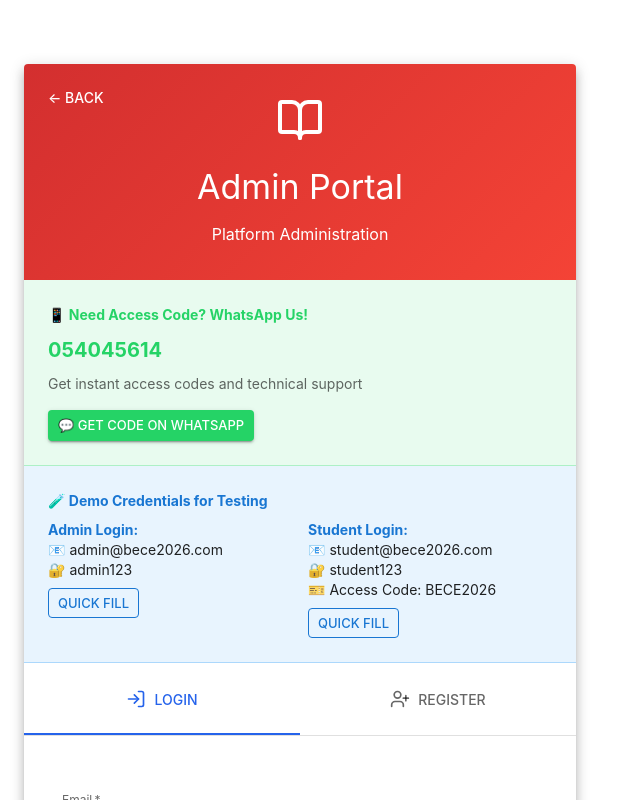
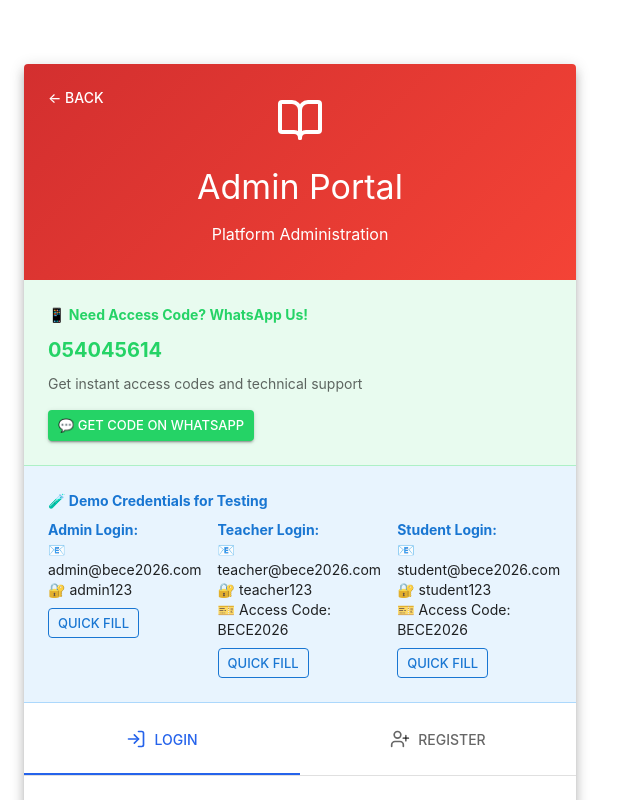
Before and after one commit to rubenbediako/bece1, a React (Vite) app: page / in a window 1280 px wide. Both pictures are taken after a click on the button "ADMIN LOGIN". Shown: the top 800 px of the page, without its empty margins (0-640 px from the left). Built offline with nearby package versions, Linux system fonts and the light colour scheme.

Commit message:
feat: update UI and fix bugs

```diff
--- a/src/components/AuthPage.tsx
+++ b/src/components/AuthPage.tsx
@@ -212,7 +212,7 @@ const AuthPage: React.FC<AuthPageProps> = ({ adminMode = false, onBack }) => {
             <Typography variant="subtitle2" sx={{ color: '#1976d2', fontWeight: 'bold', mb: 1 }}>
               🧪 Demo Credentials for Testing
             </Typography>
-            <Box sx={{ display: 'grid', gridTemplateColumns: '1fr 1fr', gap: 2, fontSize: '0.875rem' }}>
+            <Box sx={{ display: 'grid', gridTemplateColumns: '1fr 1fr 1fr', gap: 2, fontSize: '0.875rem' }}>
               <Box>
                 <Typography variant="body2" sx={{ fontWeight: 'bold', color: '#1976d2' }}>Admin Login:</Typography>
                 <Typography variant="body2">📧 admin@bece2026.com</Typography>
@@ -226,6 +226,28 @@ const AuthPage: React.FC<AuthPageProps> = ({ adminMode = false, onBack }) => {
                       password: 'admin123',
                       accessCode: '',
                       userType: 'admin'
+                    });
+                    setTabValue(0);
+                  }}
+                  sx={{ mt: 1, color: '#1976d2', borderColor: '#1976d2' }}
+                >
+                  Quick Fill
+                </Button>
+              </Box>
+              <Box>
+                <Typography variant="body2" sx={{ fontWeight: 'bold', color: '#1976d2' }}>Teacher Login:</Typography>
+                <Typography variant="body2">📧 teacher@bece2026.com</Typography>
+                <Typography variant="body2">🔐 teacher123</Typography>
+                <Typography variant="body2">🎫 Access Code: BECE2026</Typography>
+                <Button
+                  size="small"
+                  variant="outlined"
+                  onClick={() => {
+                    setLoginForm({
+                      email: 'teacher@bece2026.com',
+                      password: 'teacher123',
+                      accessCode: 'BECE2026',
+                      userType: 'student'
                     });
                     setTabValue(0);
                   }}
@@ -400,6 +422,7 @@ const AuthPage: React.FC<AuthPageProps> = ({ adminMode = false, onBack }) => {
                       label="Role"
                     >
                       <MenuItem value="student">Student</MenuItem>
+                      <MenuItem value="teacher">Teacher</MenuItem>
                       <MenuItem value="admin">Administrator</MenuItem>
                     </Select>
                   </FormControl>
--- a/src/contexts/AuthContext.tsx
+++ b/src/contexts/AuthContext.tsx
@@ -5,7 +5,7 @@ export interface User {
   id: string;
   username: string;
   email: string;
-  role: 'admin' | 'student';
+  role: 'admin' | 'student' | 'teacher';
   fullName: string;
   createdAt: string;
 }
@@ -47,7 +47,7 @@ interface RegisterData {
   email: string;
   password: string;
   fullName: string;
-  role: 'admin' | 'student';
+  role: 'admin' | 'student' | 'teacher';
 }
 
 const AuthContext = createContext<AuthContextType | undefined>(undefined);
@@ -78,6 +78,14 @@ const initialUsers: User[] = [
     role: 'student',
     fullName: 'Demo Student',
     createdAt: new Date().toISOString()
+  },
+  {
+    id: 'teacher-demo',
+    username: 'teacher',
+    email: 'teacher@bece2026.com',
+    role: 'teacher',
+    fullName: 'Demo Teacher',
+    createdAt: new Date().toISOString()
   }
 ];
 
@@ -94,6 +102,10 @@ const userCredentials: { email: string; password: string }[] = [
   {
     email: 'student@bece2026.com',
     password: 'student123'
+  },
+  {
+    email: 'teacher@bece2026.com',
+    password: 'teacher123'
   }
 ];
 
@@ -536,7 +548,7 @@ export const AuthProvider: React.FC<{ children: ReactNode }> = ({ children }) =>
     logout,
     isAuthenticated: !!user,
     isAdmin: user?.role === 'admin',
-    isStudent: user?.role === 'student',
+    isStudent: user?.role === 'student' || user?.role === 'teacher',
     generateAccessCode,
     getCurrentAccessCode,
     sendCodeToWhatsApp,
```
Also changed, not shown: src/components/UserManagement.tsx (+7 -10 lines).
